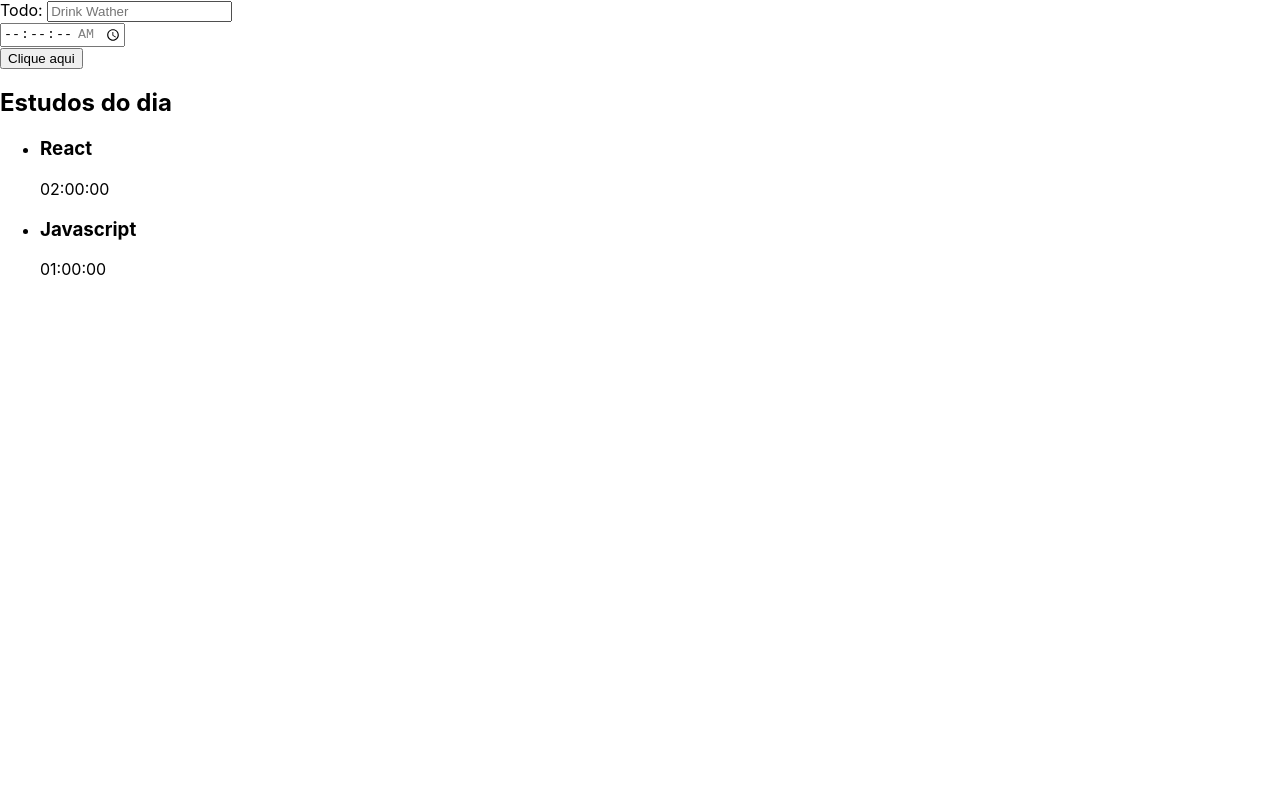
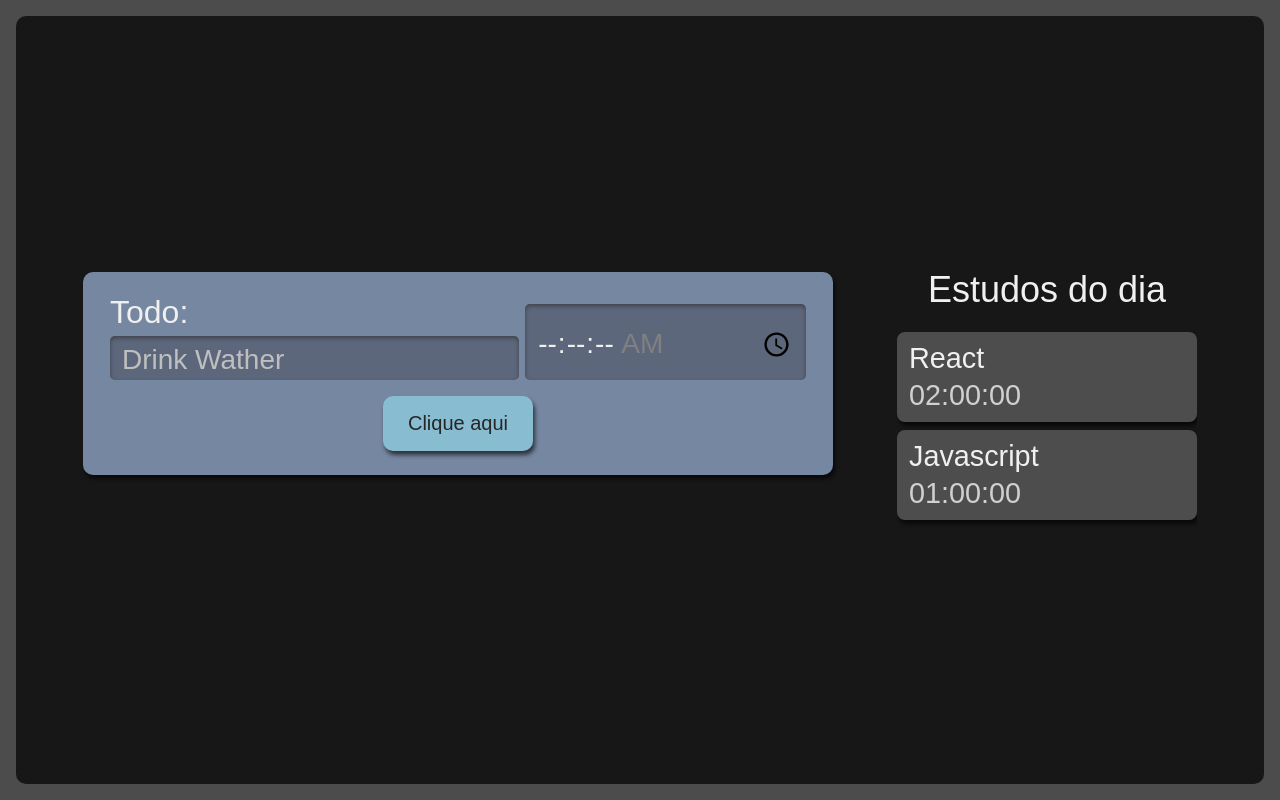
Before and after one commit to Guilhercs/Estudos-react, a React (Create React App) app: page / in a window 1280 px wide. Built offline with nearby package versions, Linux system fonts and the light colour scheme.

Commit message:
styles(add scss): button, list and form

```diff
--- a/package.json
+++ b/package.json
@@ -39,5 +39,8 @@
       "last 1 firefox version",
       "last 1 safari version"
     ]
+  },
+  "devDependencies": {
+    "sass": "^1.71.1"
   }
 }
--- a/src/App.tsx
+++ /dev/null
@@ -1,14 +0,0 @@
-import React from "react";
-import Forms from "./components/forms";
-import List from "./components/list";
-
-function App() {
-  return (
-    <div className="App">
-      <Forms />
-      <List />
-    </div>
-  );
-}
-
-export default App;
--- /dev/null
+++ b/src/components/button/button.scss
@@ -0,0 +1,25 @@
+.button {
+  align-self: center;
+  background-color: #88bcd1;
+  border-radius: 10px;
+  box-shadow: 2px 4px 4px #0000009f;
+  color: #272626;
+  cursor: pointer;
+  font-size: 1.25rem;
+  padding: 16px;
+  width: 150px;
+
+  &:active {
+    background-color: #7ca6b7;
+    box-shadow: 2px 2px 4px #0000009f inset;
+  }
+}
+
+@media screen and (min-width: 1280px) {
+  .botao {
+    grid-column-start: span 2;
+    justify-self: center;
+    width: 200px;
+    font-size: 2.25rem;
+  }
+}
--- a/src/components/button/index.tsx
+++ b/src/components/button/index.tsx
@@ -1,7 +1,8 @@
 import React from "react";
+import "./button.scss";
 
 export default class Button extends React.Component {
   render() {
-    return <button>Clique aqui</button>;
+    return <button className="button">Clique aqui</button>;
   }
 }
--- /dev/null
+++ b/src/components/forms/forms-style.scss
@@ -0,0 +1,61 @@
+.novaTarefa {
+  display: flex;
+  flex-direction: column;
+  grid-area: nova-tarefa;
+  background-color: #7687a1;
+  border-radius: 10px;
+  box-shadow: 2px 4px 4px #0000009f;
+  padding: 12px;
+
+  .inputContainer {
+    display: flex;
+    flex-direction: column;
+    width: 100%;
+    margin-bottom: 16px;
+
+    label {
+      margin-bottom: 8px;
+      font-size: 1.25rem;
+    }
+
+    input {
+      width: 100%;
+      padding: 8px 12px 4px;
+      box-sizing: border-box;
+      border: unset;
+      border-radius: 5px;
+      background-color: #5d677c;
+      box-shadow: 0px 2px 4px #2d2b2b9f inset;
+
+      &::placeholder {
+        color: #bfbfbf;
+      }
+    }
+  }
+
+  @media screen and (min-width: 1280px) {
+    flex-direction: row;
+    flex-wrap: wrap;
+    justify-content: space-around;
+    font-size: 2.25rem;
+    padding: 24px;
+    box-sizing: border-box;
+
+    .inputContainer {
+      width: calc(60% - 12px);
+
+      &:last-of-type {
+        width: 40%;
+      }
+
+      label {
+        font-size: 2rem;
+      }
+
+      input {
+        height: 100%;
+        font-size: 1.75rem;
+      }
+    }
+  }
+}
--- a/src/components/forms/index.tsx
+++ b/src/components/forms/index.tsx
@@ -1,11 +1,12 @@
 import React from "react";
 import Button from "../button";
+import "./forms-style.scss";
 
 export default class Formulario extends React.Component {
   render() {
     return (
-      <form>
-        <div>
+      <form className="novaTarefa">
+        <div className="inputContainer">
           <label htmlFor="tarefa">Todo: </label>
           <input
             type="text"
@@ -15,7 +16,7 @@
             required
           />
         </div>
-        <div>
+        <div className="inputContainer">
           <label
             htmlFor="tempo
           "
--- a/src/components/list/index.tsx
+++ b/src/components/list/index.tsx
@@ -1,4 +1,5 @@
 import React from "react";
+import "./list-style.scss";
 
 export default function List() {
   const tarefas = [
@@ -12,11 +13,11 @@
     },
   ];
   return (
-    <aside>
+    <aside className="listaTarefas">
       <h2>Estudos do dia</h2>
       <ul>
         {tarefas.map((item, index) => (
-          <li key={index}>
+          <li className="item" key={index}>
             <h3>{item.tarefa}</h3>
             <span>{item.tempo}</span>
           </li>
--- /dev/null
+++ b/src/components/list/list-style.scss
@@ -0,0 +1,74 @@
+.listaTarefas {
+  grid-area: tarefas;
+  height: 100%;
+
+  h2 {
+    font-size: 1.25rem;
+    margin-bottom: 12px;
+  }
+
+  ul {
+    max-height: 350px;
+    overflow-y: scroll;
+    scrollbar-width: thin;
+  }
+
+  @media screen and (min-width: 1280px) {
+    h2 {
+      text-align: center;
+      font-size: 2.25rem;
+      margin-bottom: 24px;
+    }
+
+    ul {
+      overflow: auto;
+      max-height: 500px;
+    }
+  }
+}
+
+.item {
+  background-color: #4d4d4d;
+  border-radius: 8px;
+  box-shadow: 2px 4px 4px #0000009f;
+  padding: 12px;
+  margin-bottom: 8px;
+  position: relative;
+  cursor: pointer;
+
+  h3 {
+    margin-bottom: 8px;
+    word-break: break-all;
+  }
+
+  span {
+    color: #d0d0d0;
+  }
+
+  @media screen and (min-width: 1280px) {
+    font-size: 1.8rem;
+  }
+}
+
+.itemSelecionado {
+  background-color: #292929;
+  box-shadow: 2px 4px 4px #0000009f inset;
+}
+
+.itemCompletado {
+  background-color: #566f42;
+  cursor: auto;
+
+  .concluido {
+    display: block;
+    background-image: url("../../assets/img/check-mark.svg");
+    background-repeat: no-repeat;
+    background-size: 38px 38px;
+    position: absolute;
+    top: 50%;
+    right: 12px;
+    transform: translateY(-50%);
+    width: 42px;
+    height: 43px;
+  }
+}
--- a/src/index.css
+++ b/src/index.css
@@ -1,13 +1,15 @@
-body {
-  margin: 0;
-  font-family: -apple-system, BlinkMacSystemFont, 'Segoe UI', 'Roboto', 'Oxygen',
-    'Ubuntu', 'Cantarell', 'Fira Sans', 'Droid Sans', 'Helvetica Neue',
-    sans-serif;
-  -webkit-font-smoothing: antialiased;
-  -moz-osx-font-smoothing: grayscale;
-}
-
-code {
-  font-family: source-code-pro, Menlo, Monaco, Consolas, 'Courier New',
-    monospace;
-}
+a,abbr,acronym,address,applet,article,aside,audio,b,big,blockquote,body,canvas,caption,center,cite,code,dd,del,details,dfn,div,dl,dt,em,embed,fieldset,figcaption,figure,footer,form,h1,h2,h3,h4,h5,h6,header,hgroup,html,i,iframe,img,ins,kbd,label,legend,li,mark,menu,nav,object,ol,output,p,pre,q,ruby,s,samp,section,small,span,strike,strong,sub,summary,sup,table,tbody,td,tfoot,th,thead,time,tr,tt,u,ul,var,video{margin:0;padding:0;border:0;font-size:100%;font:inherit;vertical-align:baseline}
+article,aside,details,figcaption,figure,footer,header,hgroup,menu,nav,section{display:block}
+body{line-height:1}
+ol,ul{list-style:none}
+blockquote,q{quotes:none}
+blockquote:after,blockquote:before,q:after,q:before{content:'';content:none}
+table{border-collapse:collapse;border-spacing:0}
+input{font-family:inherit;font-size:inherit;font-weight:inherit;color:inherit}
+button{border:unset;background-color:unset;font-family:inherit;font-size:inherit;font-weight:inherit;color:inherit}
+body{display:flex;justify-content:center;font-family:Manjari,sans-serif;color:#f0f0f0;background-color:#4c4c4c;height:100%;width:100%;padding:16px;box-sizing:border-box}
+#root{width:100%}
+::-webkit-scrollbar{width:8px}
+::-webkit-scrollbar-track{background:unset}
+::-webkit-scrollbar-thumb{border-radius:4px;background:#888}
+::-webkit-scrollbar-thumb:hover{background:#555}
--- a/src/index.tsx
+++ b/src/index.tsx
@@ -1,7 +1,7 @@
 import React from 'react';
 import ReactDOM from 'react-dom/client';
 import './index.css';
-import App from './App';
+import App from './pages/App';
 
 const root = ReactDOM.createRoot(
   document.getElementById('root') as HTMLElement
--- /dev/null
+++ b/src/pages/App.tsx
@@ -0,0 +1,15 @@
+import React from "react";
+import Forms from "../components/forms";
+import List from "../components/list";
+import "./app-style.scss";
+
+function App() {
+  return (
+    <div className="AppStyle">
+      <Forms />
+      <List />
+    </div>
+  );
+}
+
+export default App;
--- /dev/null
+++ b/src/pages/app-style.scss
@@ -0,0 +1,28 @@
+.AppStyle {
+  display: grid;
+  grid-template-rows: min-content min-content auto;
+  grid-template-areas:
+    "nova-tarefa"
+    "cronometro"
+    "tarefas";
+  row-gap: 24px;
+  min-width: 320px;
+  min-height: calc(100vh - 32px);
+  width: 100%;
+  padding: 32px;
+  box-sizing: border-box;
+  border-radius: 10px;
+  background-color: #171717;
+
+  @media screen and (min-width: 1280px) {
+    grid-template-areas:
+      "nova-tarefa tarefas"
+      "cronometro tarefas";
+    column-gap: 64px;
+    grid-template-rows: min-content min-content;
+    grid-template-columns: 750px 300px;
+    justify-content: center;
+    align-content: center;
+    padding: 64px;
+  }
+}
```
Also changed, not shown: src/assets/img/check-mark.svg (added), 1 other file (tests, documents, lock files or other folders).
